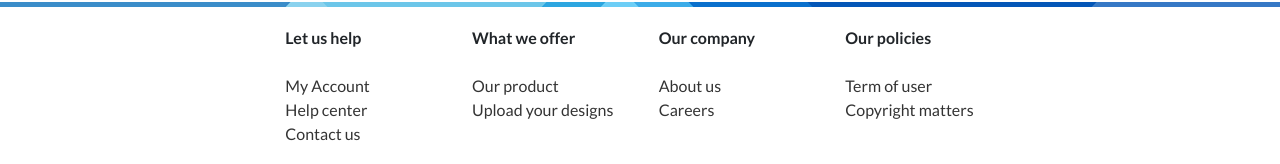
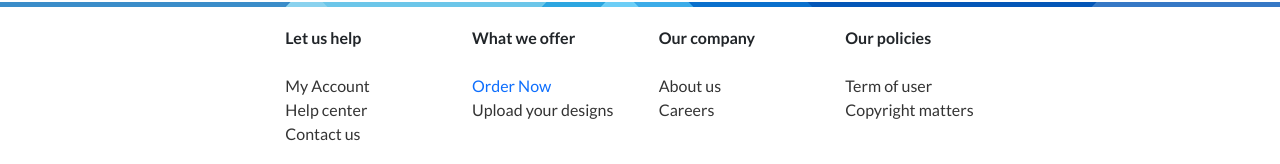
Before and after one commit to ubaideforte/fori-print, a Next.js app: page / in a window 1280 px wide. Shown: the part 3092-3256 px from the top of the page. Built offline with nearby package versions, Linux system fonts and the light colour scheme.

Commit message:
deployed app on firebase

```diff
--- a/package.json
+++ b/package.json
@@ -5,7 +5,8 @@
   "scripts": {
     "dev": "next dev",
     "build": "next build",
-    "start": "next start"
+    "start": "next start",
+    "export": "next export"
   },
   "dependencies": {
     "antd": "^4.16.2",
--- a/src/components/footer/footerContent.jsx
+++ b/src/components/footer/footerContent.jsx
@@ -69,7 +69,9 @@ const FooterContent = () => {
         <Col span={6} className="footer-item-wrapper">
           <div className="footer-item-container">
             <div className="link-header">What we offer</div>
-            <div className="footer-item">Our product</div>
+            <div className="footer-item">
+              <Link href="/order">Order Now</Link>
+            </div>
             <div className="footer-item">Upload your designs</div>
           </div>
         </Col>
```
Also changed, not shown: firebase.json (added), 1 other file (tests, documents, lock files or other folders).
